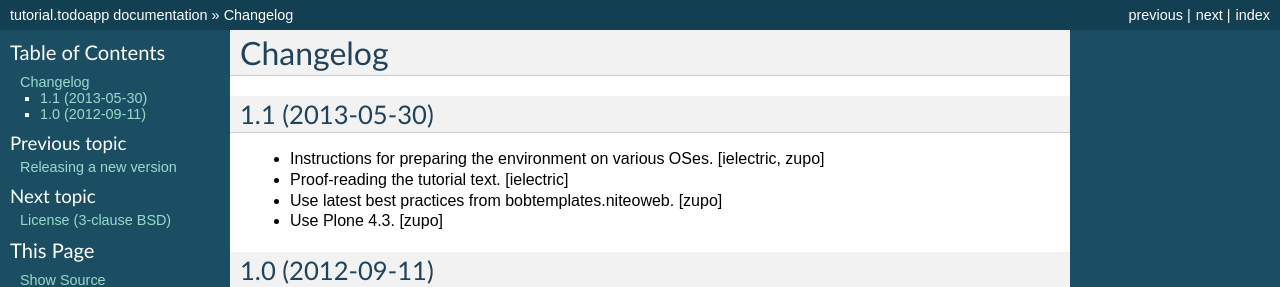
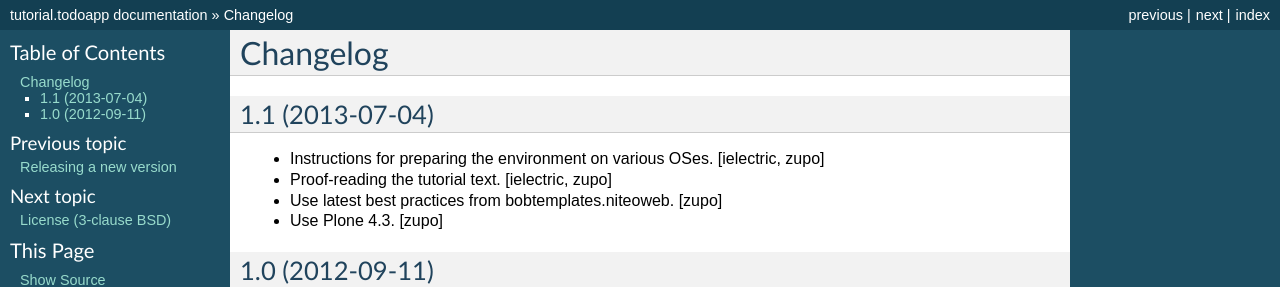
Before and after one commit to collective/tutorial.todoapp, a Sphinx documentation site: the page built from docs/HISTORY.rst, in a window 1280 px wide. Shown: the top 287 px of the page. Built offline with Sphinx 7.4.7, drawn with Linux system fonts in a browser that asks for light colours.

```diff
--- a/docs/HISTORY.rst
+++ b/docs/HISTORY.rst
@@ -4,14 +4,14 @@
 Changelog
 =========
 
-1.1 (2013-05-30)
+1.1 (2013-07-04)
 ----------------
 
 - Instructions for preparing the environment on various OSes.
   [ielectric, zupo]
 
 - Proof-reading the tutorial text.
-  [ielectric]
+  [ielectric, zupo]
 
 - Use latest best practices from bobtemplates.niteoweb.
   [zupo]
--- a/setup.py
+++ b/setup.py
@@ -10,7 +10,7 @@ import os
 def read(*rnames):
     return open(os.path.join(os.path.dirname(__file__), *rnames)).read()
 
-version = '1.0'
+version = '1.1'
 
 long_description = \
     read('README.rst') + \
```
